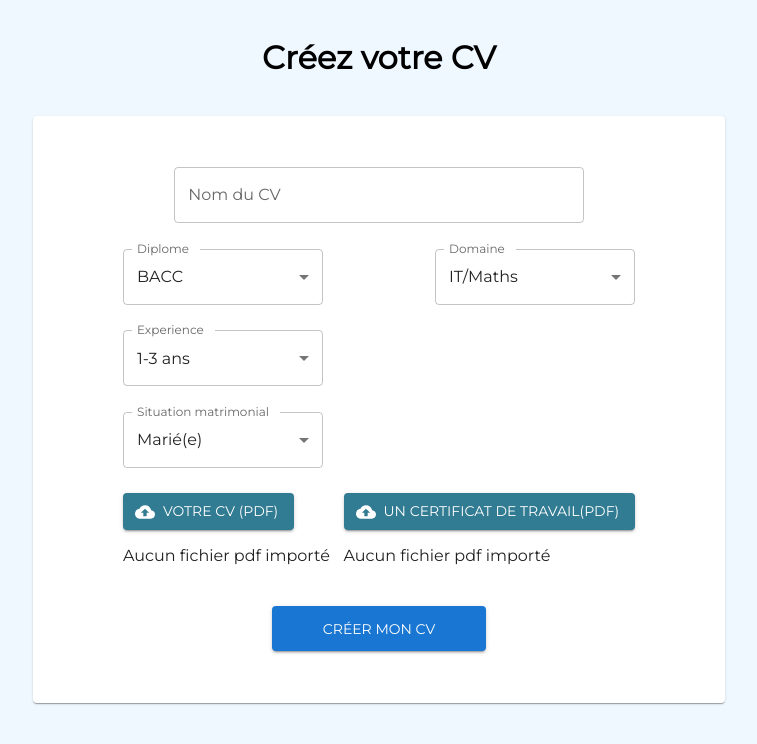
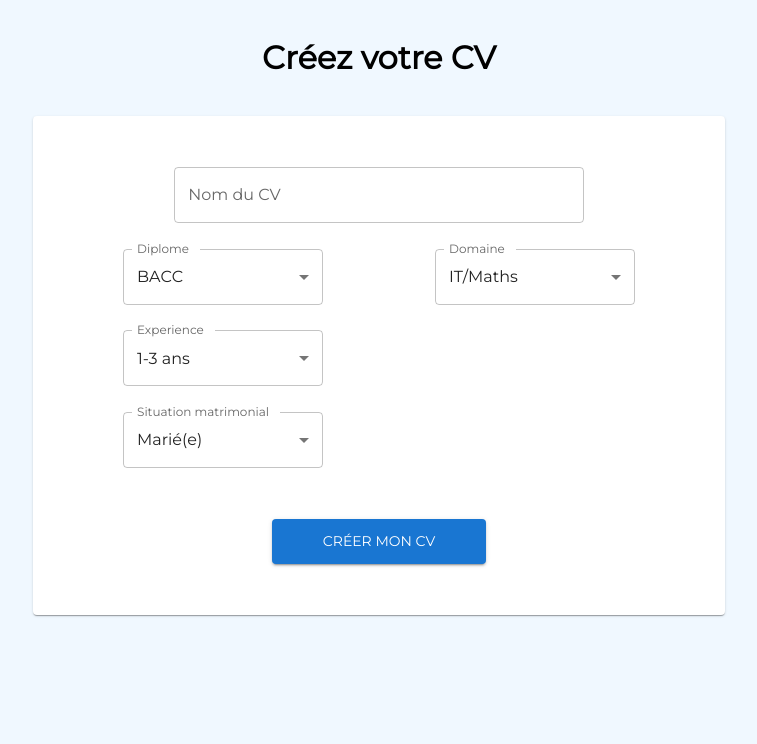
Before and after one commit to Nante1905/rh-frontend, a React (Vite) app: page /cv/create in a window 1280 px wide. Shown: the top 744 px of the page, without its empty margins (261-1018 px from the left). Built offline with nearby package versions, Linux system fonts and the light colour scheme.

Commit message:
[merge] merge form-cv to dev

```diff
--- a/src/components/form-cv/form-cv.tsx
+++ b/src/components/form-cv/form-cv.tsx
@@ -15,7 +15,6 @@ import {
 } from "@mui/material";
 import "./form-cs.scss";
 import React, { ChangeEvent, useState } from "react";
-import CloudUploadIcon from "@mui/icons-material/CloudUpload";
 import axios from "axios";
 import { env } from "../../env";
 
@@ -97,7 +96,7 @@ const FormCV = () => {
     axios
       .post(
         `${env.apiUrl}/cv/create`,
-        { formData },
+        { info },
         {
           headers: {
             "Content-Type": "multipart/form-data",
@@ -168,7 +167,7 @@ const FormCV = () => {
             />
           </div>
           <div className="cv__form__element flex ">
-            <div>
+            {/* <div>
               <Button
                 component="label"
                 variant="contained"
@@ -183,8 +182,8 @@ const FormCV = () => {
                 />
               </Button>
               {cv ? <p>{cv.name}</p> : <p>Aucun fichier pdf importé</p>}
-            </div>
-            <div>
+            </div> */}
+            {/* <div>
               <Button
                 component="label"
                 variant="contained"
@@ -203,7 +202,7 @@ const FormCV = () => {
               ) : (
                 <p>Aucun fichier pdf importé</p>
               )}
-            </div>
+            </div> */}
           </div>
           {/* Snackbar for UPLOAD ERROR */}
           <Snackbar
```
